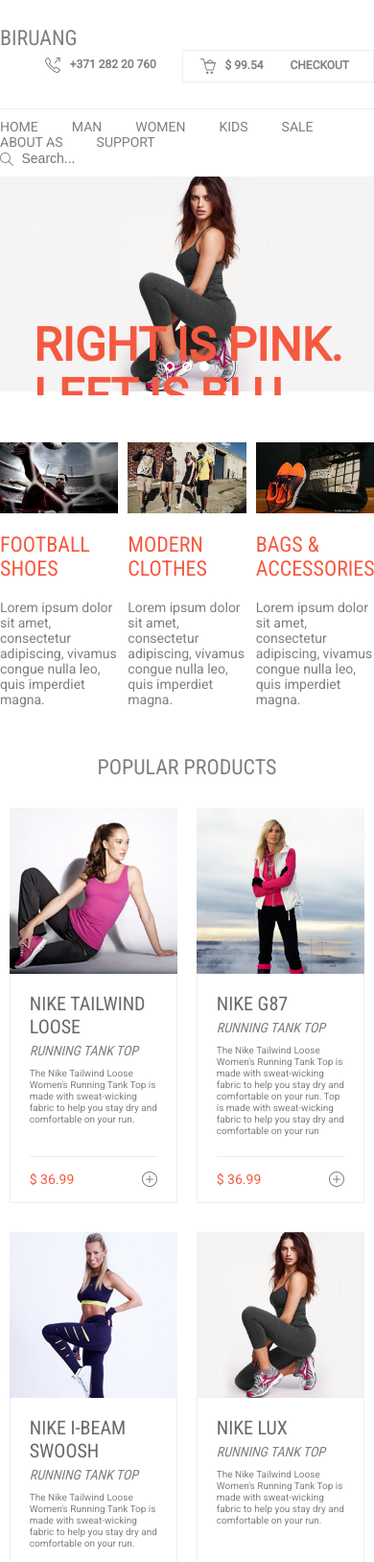
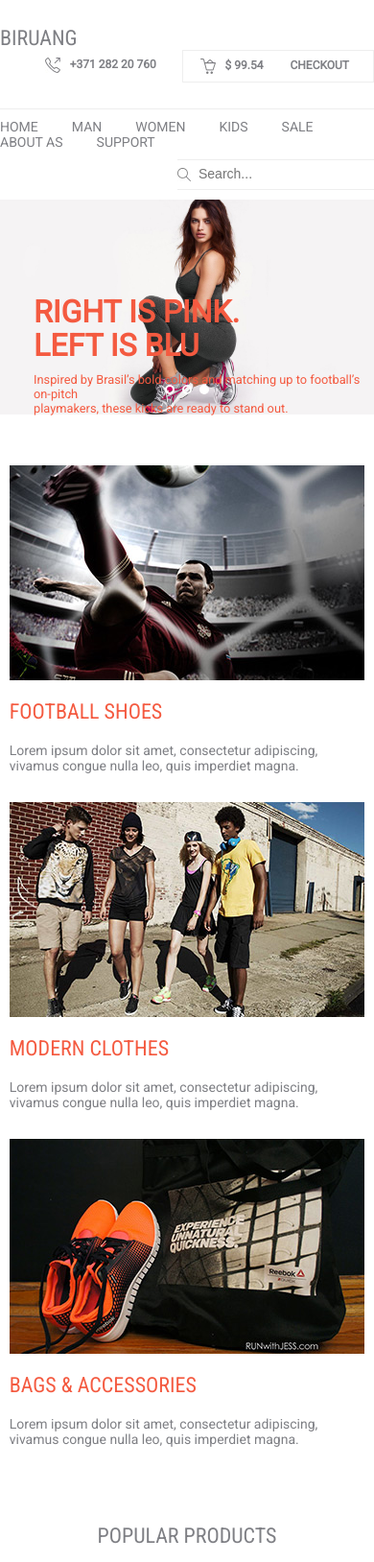
Before and after one commit to AndyMarg/verstka_shop, a PHP site: page / in a window 390 px wide; the page is wider, and only the part inside the window is pictured. Shown: the top 1628 px of that part at 96% size. Run offline with PHP 8.4, Linux system fonts and the light colour scheme; some libraries are stand-ins or nearby versions.

Commit message:
Adaptive disign continue

```diff
--- a/css/style.css
+++ b/css/style.css
@@ -198,7 +198,7 @@
 	margin-bottom: 50px;
 }
 main .block3-articles article {
-	max-width: 31.62%;
+	width: 31.62%;
 	margin-right: 2.57%;
 	float: left;
 }
@@ -460,3 +460,41 @@
 		margin: 0 auto;
 	}
 }
+
+@media screen and (max-width: 780px) {
+
+    .slider h2 {
+        font-size: 2em;
+        top: 100px;
+    }
+    .slider p {
+        font-size: 0.8em;
+        top: 180px;
+    }
+    header .header-bottom .search {
+        float: right;
+        margin-top: 10px;
+        padding: 5px 0 7px 0;
+        border-top: 1px solid #eee;
+        border-bottom: 1px solid #eee;
+    }
+}
+
+@media screen and (max-width: 600px) {
+
+    main .block3-articles article {
+        float: none;
+        width: 95%;
+        margin: 0 2.5% 30px 2.5%;
+    }
+    .about article, .about .map {
+        width: 95%;
+        margin: 0 2.5%;
+        float:none;
+    }
+
+    main .block4-articles {
+        margin-bottom: 30px;
+    }
+
+}
```
